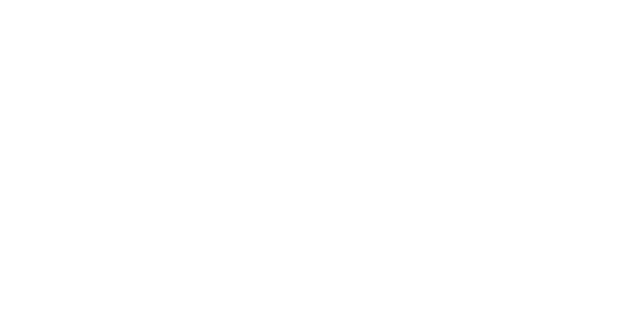
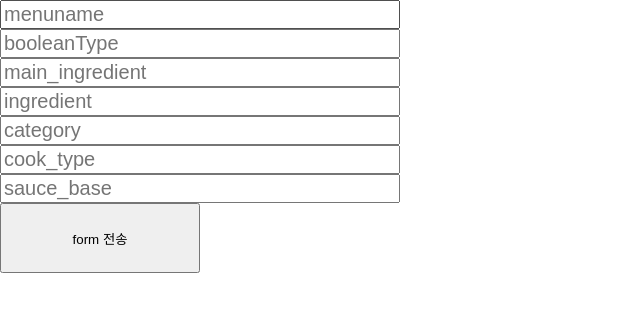
Before and after one commit to MJKM9163/MenuMaker, a React (Create React App) app: page /MenuMaker/register in a window 1280 px wide. Shown: the top 312 px of the page, without its empty margins (0-640 px from the left). Built offline with nearby package versions, Linux system fonts and the light colour scheme.

Commit message:
aws ec2 해결

```diff
--- a/src/App.js
+++ b/src/App.js
@@ -3,7 +3,7 @@
 import MakerLoading from './containers/makers/MakerLoading';
 import MenuBar from './components/MenuBar';
 import SettingContainer from './containers/setting/SettingContainer';
-//import DBmakerForm from './containers/DBmakerForm';
+import DBmakerForm from './containers/DBmakerForm';
 
 function App() {
   return (
@@ -14,7 +14,7 @@
       <Route path="/" component={MenuBar} exact />
       <Route path="/setting" component={SettingContainer} />
       <Route path="/maker" component={MakerLoading} />
-      {/* <Route path="/register" component={DBmakerForm} /> */}
+      <Route path="/register" component={DBmakerForm} />
     </>
   );
 }
--- a/src/components/DBmaker.js
+++ b/src/components/DBmaker.js
@@ -86,7 +86,7 @@
                     onChange={onChange}
                     value={sauceValue}
                     />
-                {/* <button> form 전송</button> */}
+                <button> form 전송</button>
             </form>
         </DBmakerBlock>
     );
--- a/src/components/MenuBar.js
+++ b/src/components/MenuBar.js
@@ -58,7 +58,7 @@
             <div className="box">
                 <Links to="/maker">메뉴 만들기</Links>
                 <Links to="/setting">설정</Links>
-                {/* <Links to="/register">DB 임시 저장</Links> */}
+                <Links to="/register">DB 임시 저장</Links>
             </div>
             <div className="address">
                 기능 추가, 오류 제보<br />
```
